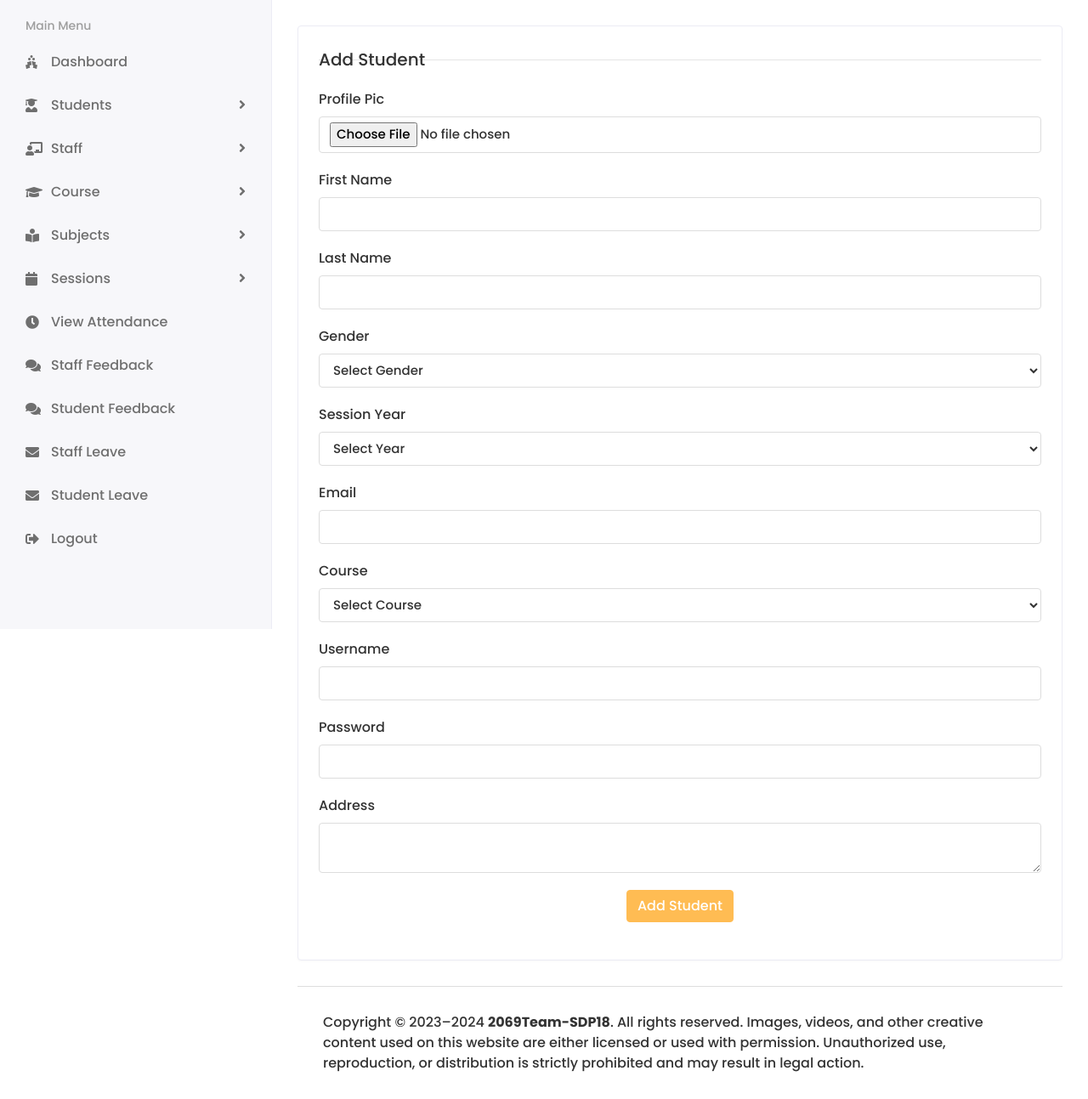
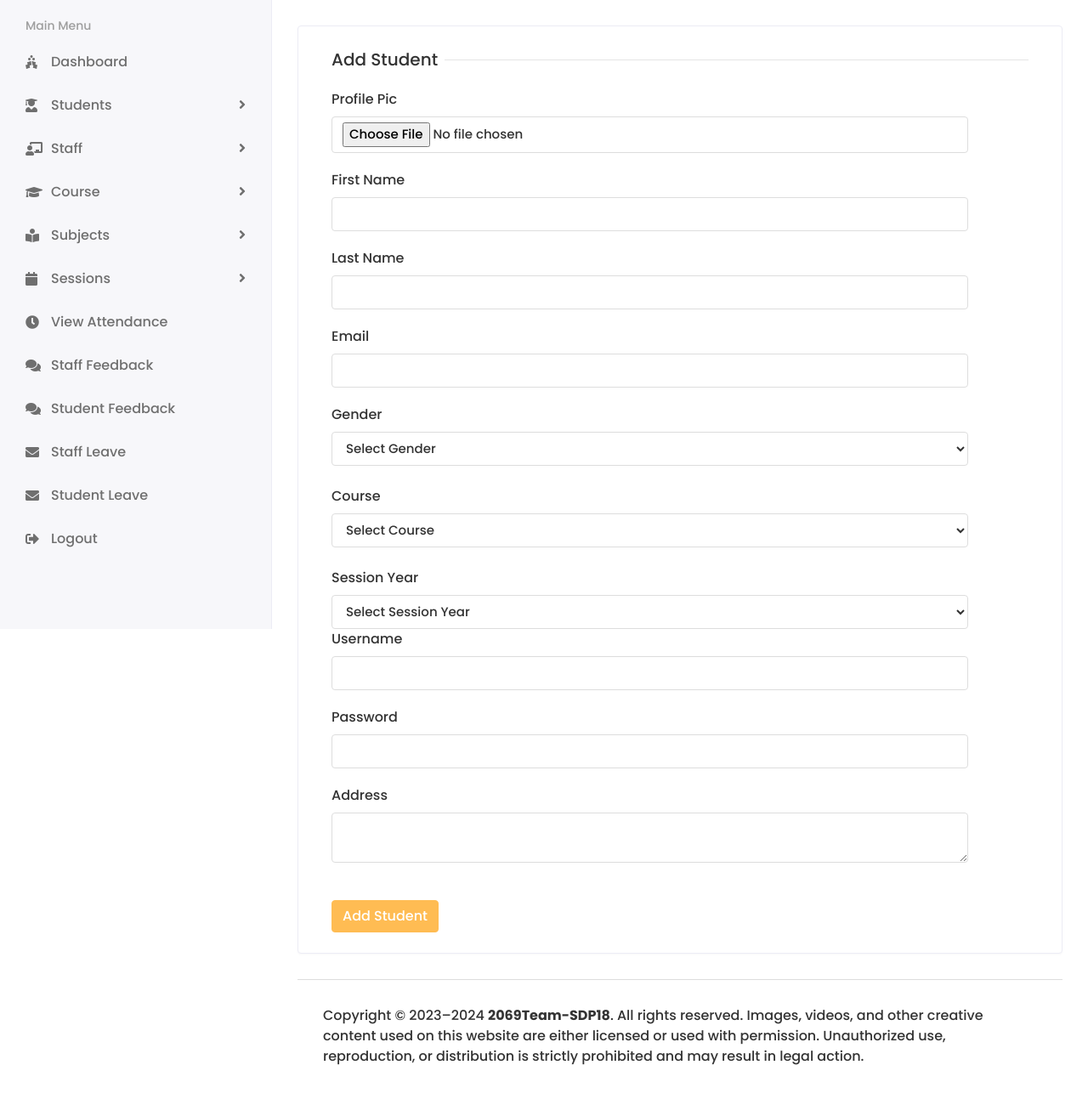
Before and after one commit to KoushikReddyB/Student-Learning-Management-System, a Django app: page /HOD/Student/Add in a window 1280 px wide. Shown: the part 60-1353 px from the top of the page at 85% size. After the commit the page ends 1313 px from the top, so only its background shows below. Run offline with Django 4.2, Linux system fonts and the light colour scheme; the visitor is signed in with stand-in values (Sample User, id 1); data that the repository does not hold is empty; some libraries are stand-ins or nearby versions.

Commit message:
working add_student module

```diff
--- a/Studentlearningmanagementsystem/Studentlearningmanagementsystem/HOD_views.py
+++ b/Studentlearningmanagementsystem/Studentlearningmanagementsystem/HOD_views.py
@@ -25,14 +25,12 @@ def ADD_STUDENT(request):
         course_id = request.POST.get('course_id')
         session_year_id = request.POST.get('session_year_id')
 
-        # print(profile_pic, first_name, last_name, email, password, username, address, gender, course_id, session_year_id)
-
         if CustomUser.objects.filter(email=email).exists():
-            messages.warning(request, 'Email is Already Taken')
-            return redirect('add_student')
+           messages.warning(request,'Email Is Already Taken')
+           return redirect('add_student')
         if CustomUser.objects.filter(username=username).exists():
-            messages.warning(request, 'Username is Already Taken')
-            return redirect('add_student')
+           messages.warning(request,'Username Is Already Taken')
+           return redirect('add_student')
         else:
             user = CustomUser(
                 first_name = first_name,
@@ -44,20 +42,26 @@ def ADD_STUDENT(request):
             )
             user.set_password(password)
             user.save()
-            course = Course.objects.get(course_code = course_id)
-            session_year = Session_Year.objects.get(id = session_year_id)
-            Student = Student(
+
+            course = Course.objects.get(id=course_id)
+            session_year = Session_Year.objects.get(id=session_year_id)
+
+            student = Student(
                 admin = user,
                 address = address,
+                session_year_id = session_year,
+                course_id = course,
                 gender = gender,
-                session_year_id = session_year_id,
-                course_id = course_id,
             )
-            Student.save()
-            messages.success(request, 'Successfully Added the Student')
+            student.save()
+            messages.success(request, user.first_name + "  " + user.last_name + " Are Successfully Added !")
+            return redirect('add_student')
+
+
 
     context = {
-        'course': course ,
-        'session_year': session_year,
+        'course':course,
+        'session_year':session_year,
     }
-    return render(request, 'HOD/add_student.html', context)
+
+    return render(request,'Hod/add_student.html',context)
--- a/Studentlearningmanagementsystem/templates/HOD/add_student.html
+++ b/Studentlearningmanagementsystem/templates/HOD/add_student.html
@@ -1,95 +1,94 @@
 {% extends 'base.html' %}
 {% block content %}
-{% load static %}
   <div class="row">
                   <div class="col-sm-12">
                      <div class="card">
                         <div class="card-body">
                            <form method="post" action="{% url 'add_student' %}" enctype="multipart/form-data">
                               {% csrf_token %}
-                    <h5 class="form-title">Add Student</h5>
-                    {% if messages %}
-                        {% for message in messages %}
-                            {% if message.tags == 'error' %}
-                                <div class="alert alert-warning alert-dismissible fade show" role="alert">
-                                    {{ message }}
-                                    <button type="button" class="close" data-dismiss="alert" aria-label="Close">
-                                        <span aria-hidden="true">&times;</span>
-                                    </button>
+                                 <div class="col-12">
+                                    <h5 class="form-title"><span>Add Student</span></h5>
                                  </div>
-                            {% endif %}
-                        {% endfor %}
-                    {% endif %}
-                    {% if messages %}
-                        {% for message in messages %}
-                            {% if message.tags == 'success' %}
-                                <div class="alert alert-warning alert-dismissible fade show" role="alert">
-                                    {{ message }}
-                                    <button type="button" class="close" data-dismiss="alert" aria-label="Close">
-                                        <span aria-hidden="true">&times;</span>
-                                    </button>
-                                </div>
-                            {% endif %}
-                        {% endfor %}
-                    {% endif %}
+
+
+                                 <div class="col-sm-11">
                                     <div class="form-group">
                                        <label>Profile Pic</label>
-                        <input type="file" class="form-control" name="profile_pic">
+                                       <input type="file" class="form-control" name="profile_pic" required>
                                     </div>
+                                 </div>
+                                 <div class="col-sm-11">
                                     <div class="form-group">
                                        <label>First Name</label>
-                        <input type="text" class="form-control" name="first_name">
+                                       <input type="text" class="form-control" name="first_name" required>
                                     </div>
+                                 </div>
+                                 <div class="col-sm-11">
                                     <div class="form-group">
                                        <label>Last Name</label>
-                        <input type="text" class="form-control" name="last_name">
+                                       <input type="text" class="form-control" name="last_name" required>
                                     </div>
+                                 </div>
+                               <div class="col-sm-11">
                                     <div class="form-group">
+                                       <label>Email</label>
+                                       <input type="text" class="form-control" name="email" required>
+                                    </div>
+                                 </div>
+                                 <div class="col-sm-11">
                                     <label>Gender</label>
                                        <select class="form-control" name="gender" required>
-                            <option value="">Select Gender</option>
+                                          <option>Select Gender</option>
                                           <option value="Female">Female</option>
                                           <option value="Male">Male</option>
                                           <option value="Others">Others</option>
                                        </select>
                                  </div>
-                    <div class="form-group">
-                        <label>Session Year</label>
-                        <select class="form-control" name="session_year_id" required>
-                            <option value="">Select Year</option>
-                            {% for i in session_year %}
-                            <option value="{{i.session_start}}">{{i.session_start}} To {{i.session_end}}</option>
+                               <br>
+                               <div class="col-sm-11">
+                                    <label>Course</label>
+                                       <select class="form-control" name="course_id" required>
+                                          <option>Select Course</option>
+                                           {% for i in course %}
+                                          <option value="{{i.id}}">{{i.course_code}} --> {{i.course_title}}</option>
                                            {% endfor %}
                                        </select>
                                  </div>
-                    <div class="form-group">
-                        <label>Email</label>
-                        <input type="text" class="form-control" name="email">
-                    </div>
-                    <div class="form-group">
-                        <label>Course</label>
-                        <select class="form-control" name="course_id" required>
-                            <option>Select Course</option>
-                            {% for i in course%}
-                            <option value="{{i.course_code}}">{{i.course_code}} --> {{i.course_title}}</option>
+                              <br>
+                              <div class="col-sm-11">
+                                <label>Session Year</label>
+                                   <select class="form-control" name="session_year_id" required>
+                                      <option>Select Session Year</option>
+                                       {% for i in session_year %}
+                                      <option value="{{i.id}}">{{i.session_start}} To {{i.session_end}}</option>
                                       {% endfor %}
                                    </select>
                              </div>
+                               <div class="col-sm-11">
                                     <div class="form-group">
                                        <label>Username</label>
-                        <input type="text" class="form-control" name="username">
+                                       <input type="text" class="form-control" name="username" required>
                                     </div>
+                                 </div>
+                               <div class="col-sm-11">
                                     <div class="form-group">
                                        <label>Password</label>
-                        <input type="password" class="form-control" name="password">
+                                       <input type="password" class="form-control" name="password" required>
                                     </div>
+                                 </div>
+                               <div class="col-sm-11">
                                     <div class="form-group">
                                         <label>Address</label>
                                         <textarea class="form-control" name="address" required></textarea>
                                     </div>
-                    <div class="form-group text-center">
+                                 </div>
+
+
+                               <br>
+                                 <div class="col-12">
                                     <button type="submit" class="btn btn-primary">Add Student</button>
                                  </div>
+
                            </form>
                         </div>
                      </div>
```
Also changed, not shown: Studentlearningmanagementsystem/media/profile_pics/noimg_j7fa7SU.jpg (added), Studentlearningmanagementsystem/templates/HOD/messages.html (added). Lines whose indentation alone changed are shown as unchanged.
